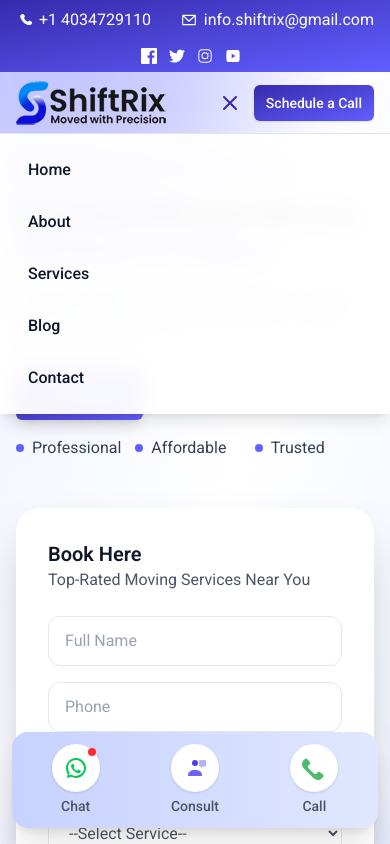
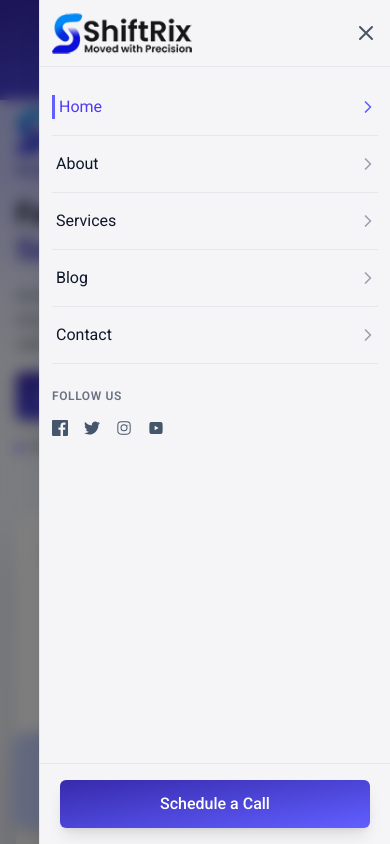
Before and after one commit to msinoftech/Shiftrix, a Next.js app: page / in a window 390 px wide. Both pictures are taken after a click on the button "Toggle menu". Shown: the top 844 px of the page. Built offline with nearby package versions, Linux system fonts and the light colour scheme.

Commit message:
update the navbar functionality

```diff
--- a/src/components/Header.tsx
+++ b/src/components/Header.tsx
@@ -1,7 +1,7 @@
 "use client";
 import { useEffect, useRef, useState } from "react";
 import Link from "next/link";
-import { contactInfo } from "@/lib/config";
+import { contactInfo, socialLinks } from "@/lib/config";
 import Image from "next/image";
 import { usePathname } from "next/navigation";
 import Topbar from "@/components/TopBar";
@@ -24,6 +24,8 @@ export default function Header() {
   const phoneHref = `tel:${phone.replace(/[^+\d]/g, "")}`;
   const pathname = usePathname();
   const isHome = pathname === "/";
+  const isMobileActive = (href: string) =>
+    href === "/" ? pathname === "/" : pathname.startsWith(href);
 
   // Detect scroll to toggle sticky header
   useEffect(() => {
@@ -105,22 +107,54 @@ export default function Header() {
                 )}
               </button>
 
-              <Link href={phoneHref} role="button" aria-label="Schedule a Call" className="md:hidden inline-flex items-center justify-center px-3 py-2 rounded-md bg-gradient-to-br from-indigo-800 to-indigo-500 text-white text-sm font-medium shadow">Schedule a Call</Link>
             </div>
           </div>
         </div>
       </div>
 
       {/* Mobile Dropdown */}
-      <div style={{ top: `${headerHeight}px` }} className={`md:hidden fixed left-0 w-full z-[999] bg-white/95 backdrop-blur-md border-t border-gray-200 transition-all duration-300 ${ open ? "opacity-100 translate-y-0 pointer-events-auto" : "opacity-0 -translate-y-3 pointer-events-none"}`}>
-        <div className="p-4 shadow-lg">
-          <nav className="flex flex-col gap-3">
-            {NAV.map((item) => (
-              <Link key={item.href} href={item.href} aria-label={item.name} onClick={() => setOpen(false)} className="block px-3 py-2 rounded-md text-slate-900 font-medium hover:text-indigo-800">
-                {item.name}
-              </Link>
-            ))}
-          </nav>
+      <div className={`md:hidden fixed inset-0 z-[999999] ${ open ? "pointer-events-auto" : "pointer-events-none"}`}>
+        <div onClick={() => setOpen(false)} aria-label="Close menu overlay" className={`absolute inset-0 bg-black/50 backdrop-blur-[7px] transition-opacity duration-300 cursor-pointer ${ open ? "opacity-100" : "opacity-0"}`} />
+
+        <div className={`absolute right-0 top-0 h-screen w-[90%] max-w-sm bg-[#f5f5f7] border-l border-gray-200 shadow-xl transition-transform duration-300 ease-out flex flex-col ${ open ? "translate-x-0" : "translate-x-full"}`}>
+          <div className="px-3 py-3 border-b border-gray-200 flex items-center justify-between">
+            <Link href="/" aria-label="Home" className="flex" onClick={() => setOpen(false)}>
+              <Image src={logo} alt="shiftrix moved with precision" width={140} height={42} className="object-contain"/>
+            </Link>
+            <button onClick={() => setOpen(false)} aria-label="Close menu" className="text-gray-600 cursor-pointer">
+              <svg className="w-6 h-6" viewBox="0 0 24 24" fill="none">
+                <path d="M6 6l12 12M18 6l-12 12" stroke="currentColor" strokeWidth="2" strokeLinecap="round" strokeLinejoin="round"/>
+              </svg>
+            </button>
+          </div>
+
+          <div className="px-3 py-3 flex-1 overflow-y-auto">
+            <nav className="flex flex-col">
+              {NAV.map((item) => (
+                <Link key={item.href} href={item.href} aria-label={item.name} onClick={() => setOpen(false)} className={`flex items-center justify-between py-4 border-b border-gray-200 ${isMobileActive(item.href) ? "text-indigo-600" : "text-slate-900"}`}>
+                  <span className={`pl-1 ${isMobileActive(item.href) ? "border-l-[3px] border-indigo-500" : ""}`}>{item.name}</span>
+                  <svg className={`w-5 h-5 ${isMobileActive(item.href) ? "text-indigo-500" : "text-gray-400"}`} viewBox="0 0 24 24" fill="none">
+                    <path d="M9 6l6 6-6 6" stroke="currentColor" strokeWidth="2" strokeLinecap="round" strokeLinejoin="round"/>
+                  </svg>
+                </Link>
+              ))}
+            </nav>
+
+            <div className=" pt-6">
+              <p className="text-xs tracking-wider font-semibold text-gray-500 mb-4">FOLLOW US</p>
+              <div className="flex items-center gap-4 text-slate-600">
+                {socialLinks.map((item, i) => (
+                  <a key={i} href={item.link} target="_blank" rel="noopener noreferrer" aria-label={item.ariaLabel} className="text-slate-600" dangerouslySetInnerHTML={{ __html: item.icon }}/>
+                ))}
+              </div>
+            </div>
+          </div>
+
+          <div className="px-5 py-4 border-t border-gray-200 bg-[#f5f5f7]">
+            <div className="flex flex-col gap-3">
+              <Link href={phoneHref} role="button" aria-label="Schedule a Call" onClick={() => setOpen(false)} className="inline-flex items-center justify-center gap-2 bg-gradient-to-br from-indigo-800 to-indigo-500 text-white px-6 py-3 rounded-md font-medium text-center shadow-lg hover:bg-indigo-800 transition-transform transform">Schedule a Call</Link>
+            </div>
+          </div>
         </div>
       </div>
     </header>
--- a/src/components/TopBar.tsx
+++ b/src/components/TopBar.tsx
@@ -10,26 +10,28 @@ export default function Topbar() {
 
   return (
       <div className="text-white bg-gradient-to-br from-indigo-800 to-indigo-500">
-        <div className="max-w-7xl mx-auto px-4 py-2 grid grid-cols-1 sm:grid-cols-2 lg:grid-cols-3 gap-2">
+        <div className="max-w-7xl mx-auto px-4 py-2">
           {/* Left side - Phone & Email */}
-          <div className="col-span-2 sm:col-span-1 lg:col-span-2 flex flex-row justify-between items-center sm:items-start sm:justify-start gap-2">
-            <Link href={phoneHref} aria-label="Phone Number" className="flex items-center gap-1 justify-center sm:justify-start">
+          <div className="flex flex-col sm:flex-row sm:items-center sm:justify-between gap-2 sm:gap-4">
+            <div className="flex flex-col sm:flex-row sm:items-center gap-2 sm:gap-5">
+              <Link href={phoneHref} aria-label="Phone Number" className="inline-flex items-center gap-1 justify-center sm:justify-start">
               <svg width="19px" height="19px" viewBox="-2.4 -2.4 28.80 28.80" fill="none" xmlns="http://www.w3.org/2000/svg"><g strokeWidth="0"></g><g id="SVGRepo_tracerCarrier" strokeLinecap="round" strokeLinejoin="round"></g><g id="SVGRepo_iconCarrier"> <path d="M16.5562 12.9062L16.1007 13.359C16.1007 13.359 15.0181 14.4355 12.0631 11.4972C9.10812 8.55901 10.1907 7.48257 10.1907 7.48257L10.4775 7.19738C11.1841 6.49484 11.2507 5.36691 10.6342 4.54348L9.37326 2.85908C8.61028 1.83992 7.13596 1.70529 6.26145 2.57483L4.69185 4.13552C4.25823 4.56668 3.96765 5.12559 4.00289 5.74561C4.09304 7.33182 4.81071 10.7447 8.81536 14.7266C13.0621 18.9492 17.0468 19.117 18.6763 18.9651C19.1917 18.9171 19.6399 18.6546 20.0011 18.2954L21.4217 16.883C22.3806 15.9295 22.1102 14.2949 20.8833 13.628L18.9728 12.5894C18.1672 12.1515 17.1858 12.2801 16.5562 12.9062Z" fill="#ffffff"></path> </g></svg>
               <span>{phone}</span>
               </Link>
-            <Link href={emailHref} aria-label="Email Address" className="flex items-center gap-1 justify-center sm:justify-start">
+              <Link href={emailHref} aria-label="Email Address" className="inline-flex items-center gap-1 justify-center sm:justify-start">
               <svg width="22px" height="22px" viewBox="-2.4 -2.4 28.80 28.80" fill="none" xmlns="http://www.w3.org/2000/svg"><g strokeWidth="0"></g><g id="SVGRepo_tracerCarrier" strokeLinecap="round" strokeLinejoin="round"></g><g id="SVGRepo_iconCarrier"> <path fillRule="evenodd" clipRule="evenodd" d="M3.75 5.25L3 6V18L3.75 18.75H20.25L21 18V6L20.25 5.25H3.75ZM4.5 7.6955V17.25H19.5V7.69525L11.9999 14.5136L4.5 7.6955ZM18.3099 6.75H5.68986L11.9999 12.4864L18.3099 6.75Z" fill="#ffffff"></path> </g></svg>
               <span>{email}</span>
               </Link>
             </div>
 
             {/* Right side - Social Icons */}
-          <div className="flex items-center justify-center sm:justify-end gap-3 mt-2 sm:mt-0">
+            <div className="flex items-center justify-center sm:justify-end gap-3 mt-1 sm:mt-0">
               {socialLinks.map((item, i) => (
                 <a key={i} href={item.link} target="_blank" rel="noopener noreferrer" aria-label={item.ariaLabel} className="text-white" dangerouslySetInnerHTML={{ __html: item.icon }}/>
               ))}
             </div>
           </div>
         </div>
+      </div>
   );
 }
```
Lines whose indentation alone changed are shown as unchanged.
